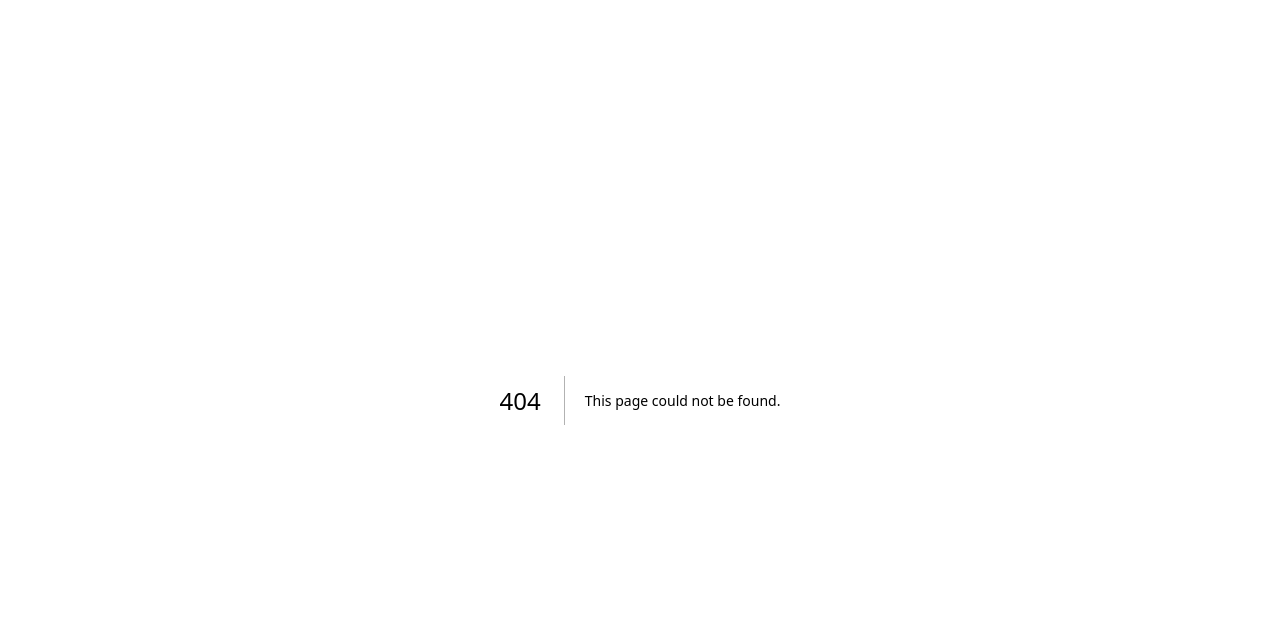
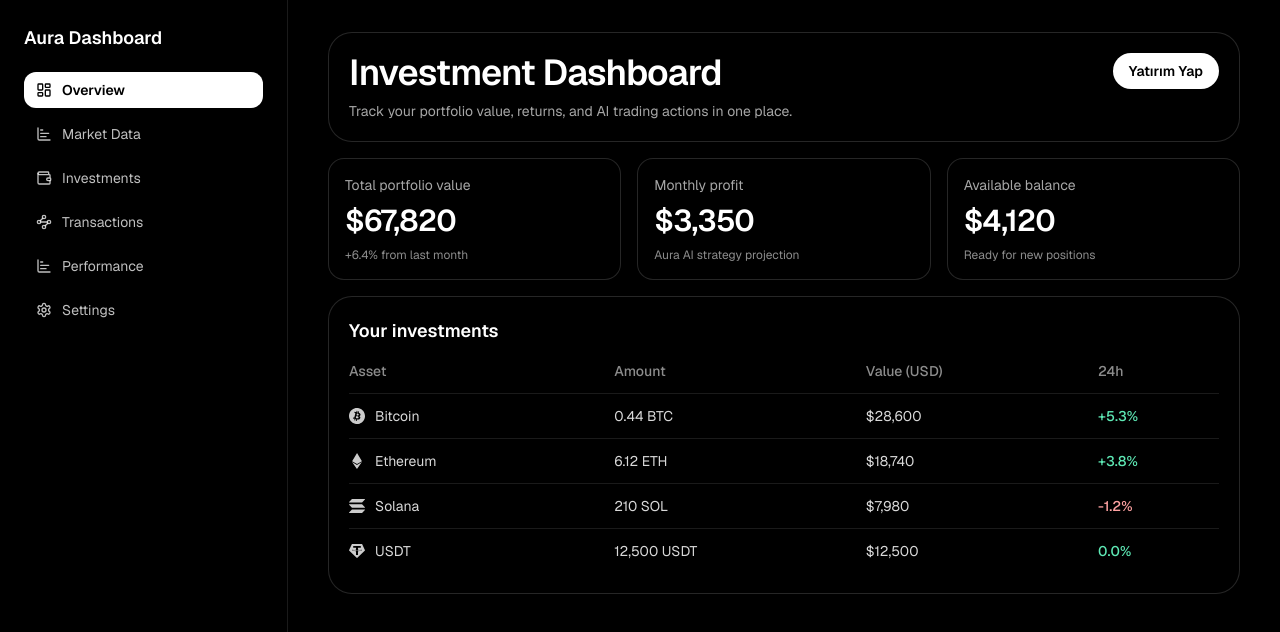
Before and after one commit to KnittyDev/AuraAI-Wallet, a Next.js app: page /dashboard in a window 1280 px wide. Before the commit this address had no page. Shown: the top 632 px of the page. Built offline with nearby package versions, Linux system fonts and the light colour scheme.

Commit message:
trading view chart api / dashboard & market data

```diff
--- /dev/null
+++ b/app/dashboard/market-data/page.tsx
@@ -0,0 +1,27 @@
+import { DashboardSidebar } from "@/components/dashboard/dashboard-sidebar";
+import { TradingviewMarketWidget } from "@/components/dashboard/tradingview-market-widget";
+
+export default function MarketDataPage() {
+  return (
+    <main className="min-h-screen bg-black text-white">
+      <div className="flex min-h-screen w-full flex-col lg:flex-row">
+        <DashboardSidebar currentPath="/dashboard/market-data" />
+
+        <section className="flex-1 space-y-4 px-6 py-8 md:px-10">
+          <header className="rounded-3xl border border-white/15 bg-black/45 p-5 backdrop-blur-sm">
+            <h1 className="text-3xl font-semibold tracking-tight text-white md:text-4xl">
+              Market Data
+            </h1>
+            <p className="mt-2 text-sm text-white/65">
+              View real-time crypto market charts powered by TradingView.
+            </p>
+          </header>
+
+          <section className="rounded-3xl border border-white/15 bg-black/45 p-3 backdrop-blur-sm md:p-5">
+            <TradingviewMarketWidget />
+          </section>
+        </section>
+      </div>
+    </main>
+  );
+}
--- /dev/null
+++ b/app/dashboard/page.tsx
@@ -0,0 +1,55 @@
+import { DashboardHoldingsTable } from "@/components/dashboard/dashboard-holdings-table";
+import { DashboardSidebar } from "@/components/dashboard/dashboard-sidebar";
+import { DashboardStatCard } from "@/components/dashboard/dashboard-stat-card";
+
+export default function DashboardPage() {
+  return (
+    <main className="min-h-screen bg-black text-white">
+      <div className="flex min-h-screen w-full flex-col lg:flex-row">
+        <DashboardSidebar currentPath="/dashboard" />
+
+        <section className="flex-1 space-y-4 px-6 py-8 md:px-10">
+          <header className="rounded-3xl border border-white/15 bg-black/45 p-5 backdrop-blur-sm">
+            <div className="flex flex-wrap items-start justify-between gap-3">
+              <div>
+                <h1 className="text-3xl font-semibold tracking-tight text-white md:text-4xl">
+                  Investment Dashboard
+                </h1>
+                <p className="mt-2 text-sm text-white/65">
+                  Track your portfolio value, returns, and AI trading actions in one place.
+                </p>
+              </div>
+
+              <button
+                type="button"
+                className="rounded-full bg-white px-4 py-2 text-sm font-semibold text-black transition hover:bg-white/85"
+              >
+                Yatırım Yap
+              </button>
+            </div>
+          </header>
+
+          <div className="grid gap-4 md:grid-cols-3">
+            <DashboardStatCard
+              title="Total portfolio value"
+              value="$67,820"
+              note="+6.4% from last month"
+            />
+            <DashboardStatCard
+              title="Monthly profit"
+              value="$3,350"
+              note="Aura AI strategy projection"
+            />
+            <DashboardStatCard
+              title="Available balance"
+              value="$4,120"
+              note="Ready for new positions"
+            />
+          </div>
+
+          <DashboardHoldingsTable />
+        </section>
+      </div>
+    </main>
+  );
+}
--- /dev/null
+++ b/components/dashboard/dashboard-holdings-table.tsx
@@ -0,0 +1,58 @@
+import { IconType } from "react-icons";
+import { SiBitcoin, SiEthereum, SiSolana, SiTether } from "react-icons/si";
+
+type HoldingRow = {
+  asset: string;
+  amount: string;
+  value: string;
+  change: string;
+  icon: IconType;
+};
+
+const holdings: HoldingRow[] = [
+  { asset: "Bitcoin", amount: "0.44 BTC", value: "$28,600", change: "+5.3%", icon: SiBitcoin },
+  { asset: "Ethereum", amount: "6.12 ETH", value: "$18,740", change: "+3.8%", icon: SiEthereum },
+  { asset: "Solana", amount: "210 SOL", value: "$7,980", change: "-1.2%", icon: SiSolana },
+  { asset: "USDT", amount: "12,500 USDT", value: "$12,500", change: "0.0%", icon: SiTether },
+];
+
+export function DashboardHoldingsTable() {
+  return (
+    <section className="rounded-3xl border border-white/15 bg-black/45 p-5 backdrop-blur-sm">
+      <h3 className="text-lg font-semibold text-white">Your investments</h3>
+      <div className="mt-4 overflow-x-auto">
+        <table className="w-full min-w-[480px] text-left text-sm">
+          <thead className="text-white/55">
+            <tr>
+              <th className="pb-3 font-medium">Asset</th>
+              <th className="pb-3 font-medium">Amount</th>
+              <th className="pb-3 font-medium">Value (USD)</th>
+              <th className="pb-3 font-medium">24h</th>
+            </tr>
+          </thead>
+          <tbody className="text-white/85">
+            {holdings.map((row) => (
+              <tr key={row.asset} className="border-t border-white/10">
+                <td className="py-3">
+                  <div className="flex items-center gap-2.5">
+                    <row.icon className="h-4 w-4 text-white/80" aria-hidden />
+                    <span>{row.asset}</span>
+                  </div>
+                </td>
+                <td className="py-3">{row.amount}</td>
+                <td className="py-3">{row.value}</td>
+                <td
+                  className={`py-3 font-medium ${
+                    row.change.startsWith("-") ? "text-red-300" : "text-emerald-300"
+                  }`}
+                >
+                  {row.change}
+                </td>
+              </tr>
+            ))}
+          </tbody>
+        </table>
+      </div>
+    </section>
+  );
+}
--- /dev/null
+++ b/components/dashboard/dashboard-recent-activity.tsx
@@ -0,0 +1,21 @@
+const activities = [
+  "Aura AI opened a BTC long position (+$420 unrealized).",
+  "Auto rebalance completed: 8% moved from ETH to BTC.",
+  "Risk guard reduced SOL exposure after volatility spike.",
+  "Weekly report generated and sent to your email.",
+];
+
+export function DashboardRecentActivity() {
+  return (
+    <section className="rounded-3xl border border-white/15 bg-black/45 p-5 backdrop-blur-sm">
+      <h3 className="text-lg font-semibold text-white">Recent activity</h3>
+      <ul className="mt-4 space-y-3">
+        {activities.map((activity) => (
+          <li key={activity} className="rounded-xl border border-white/10 bg-white/5 px-3 py-2 text-sm text-white/75">
+            {activity}
+          </li>
+        ))}
+      </ul>
+    </section>
+  );
+}
--- /dev/null
+++ b/components/dashboard/dashboard-sidebar.tsx
@@ -0,0 +1,56 @@
+import Link from "next/link";
+import {
+  LuChartBar,
+  LuLayoutDashboard,
+  LuSettings,
+  LuWallet,
+  LuWaypoints,
+} from "react-icons/lu";
+
+type NavItem = {
+  label: string;
+  href: string;
+  icon: React.ComponentType<{ className?: string }>;
+};
+
+const navItems: NavItem[] = [
+  { label: "Overview", href: "/dashboard", icon: LuLayoutDashboard },
+  { label: "Market Data", href: "/dashboard/market-data", icon: LuChartBar },
+  { label: "Investments", href: "#", icon: LuWallet },
+  { label: "Transactions", href: "#", icon: LuWaypoints },
+  { label: "Performance", href: "#", icon: LuChartBar },
+  { label: "Settings", href: "#", icon: LuSettings },
+];
+
+type DashboardSidebarProps = {
+  currentPath: string;
+};
+
+export function DashboardSidebar({ currentPath }: DashboardSidebarProps) {
+  return (
+    <aside className="w-full border-r border-white/10 bg-black/55 p-5 backdrop-blur-sm lg:min-h-screen lg:w-72 lg:p-6">
+      <h2 className="mb-5 text-lg font-semibold text-white">Aura Dashboard</h2>
+      <nav className="space-y-2">
+        {navItems.map((item) => {
+          const Icon = item.icon;
+          const isActive = currentPath === item.href;
+
+          return (
+            <Link
+              key={item.label}
+              href={item.href}
+              className={`flex items-center gap-2.5 rounded-xl px-3 py-2 text-sm transition ${
+                isActive
+                  ? "bg-white text-black font-semibold"
+                  : "text-white/75 hover:bg-white/10 hover:text-white"
+              }`}
+            >
+              <Icon className="h-4 w-4" />
+              <span>{item.label}</span>
+            </Link>
+          );
+        })}
+      </nav>
+    </aside>
+  );
+}
--- /dev/null
+++ b/components/dashboard/dashboard-stat-card.tsx
@@ -0,0 +1,15 @@
+type DashboardStatCardProps = {
+  title: string;
+  value: string;
+  note: string;
+};
+
+export function DashboardStatCard({ title, value, note }: DashboardStatCardProps) {
+  return (
+    <article className="rounded-2xl border border-white/15 bg-black/45 p-4 backdrop-blur-sm">
+      <p className="text-sm text-white/65">{title}</p>
+      <p className="mt-2 text-3xl font-semibold tracking-tight text-white">{value}</p>
+      <p className="mt-2 text-xs text-white/55">{note}</p>
+    </article>
+  );
+}
--- /dev/null
+++ b/components/dashboard/tradingview-market-widget.tsx
@@ -0,0 +1,37 @@
+"use client";
+
+import { useEffect, useRef } from "react";
+
+export function TradingviewMarketWidget() {
+  const containerRef = useRef<HTMLDivElement | null>(null);
+
+  useEffect(() => {
+    if (!containerRef.current) return;
+
+    containerRef.current.innerHTML = "";
+
+    const script = document.createElement("script");
+    script.src =
+      "https://s3.tradingview.com/external-embedding/embed-widget-advanced-chart.js";
+    script.type = "text/javascript";
+    script.async = true;
+    script.innerHTML = JSON.stringify({
+      autosize: true,
+      symbol: "BINANCE:BTCUSDT",
+      interval: "60",
+      timezone: "Etc/UTC",
+      theme: "dark",
+      style: "1",
+      locale: "en",
+      enable_publishing: false,
+      allow_symbol_change: true,
+      details: true,
+      calendar: false,
+      support_host: "https://www.tradingview.com",
+    });
+
+    containerRef.current.appendChild(script);
+  }, []);
+
+  return <div ref={containerRef} className="h-[520px] w-full" />;
+}
--- a/package.json
+++ b/package.json
@@ -15,6 +15,7 @@
     "next": "16.2.4",
     "react": "19.2.4",
     "react-dom": "19.2.4",
+    "react-icons": "^5.6.0",
     "recharts": "^3.8.1"
   },
   "devDependencies": {
```
Also changed, not shown: 1 other file (tests, documents, lock files or other folders).
